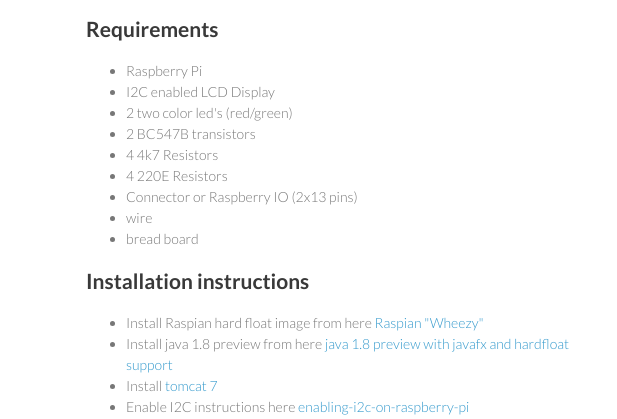
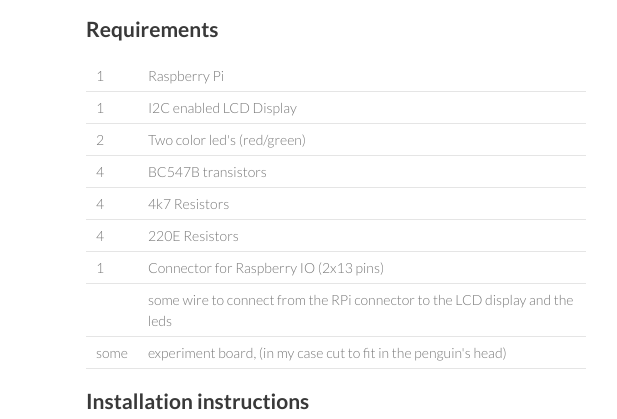
Before and after one commit to gertjana/PiTux, a plain HTML site: page index.html in a window 1280 px wide. Shown: the part 229-648 px from the top of the page, 484-1101 px from the left. Drawn offline with Linux system fonts and the light colour scheme.

Commit message:
changed BOM to a table

```diff
--- a/index.html
+++ b/index.html
@@ -41,17 +41,46 @@
 
 <h2>Requirements</h2>
 
-<ul>
-<li>Raspberry Pi</li>
-<li>I2C enabled LCD Display</li>
-<li>2 two color led's (red/green)</li>
-<li>2 BC547B transistors</li>
-<li>4 4k7 Resistors</li>
-<li>4 220E Resistors</li>
-<li>Connector or Raspberry IO (2x13 pins)</li>
-<li>wire</li>
-<li>bread board</li>
-</ul><h2>Installation instructions</h2>
+<table>
+    <tr>
+        <td>1</td>
+        <td>Raspberry Pi</td>
+    </tr>
+    <tr>
+        <td>1</td>
+        <td>I2C enabled LCD Display</td>
+    </tr>
+    <tr>
+        <td>2</td>
+        <td>Two color led's (red/green)</td>
+    </tr>
+    <tr>
+        <td>4</td>
+        <td>BC547B transistors</td>
+    </tr>
+    <tr>
+        <td>4</td>
+        <td>4k7 Resistors</td>
+    </tr>
+    <tr>
+        <td>4</td>
+        <td>220E Resistors</td>
+    </tr>
+    <tr>
+        <td>1</td>
+        <td>Connector for Raspberry IO (2x13 pins)</td>
+    </tr>
+    <tr>
+        <td></td>
+        <td>some wire to connect from the RPi connector to the LCD display and the leds</td>
+    </tr>
+    <tr>
+        <td>some</td>
+        <td>experiment board, (in my case cut to fit in the penguin's head)</td>
+    </tr>
+</table>
+
+<h2>Installation instructions</h2>
 
 <ul>
 <li>Install Raspian hard float image from here <a href="http://www.raspberrypi.org/downloads">Raspian "Wheezy"</a>
```
